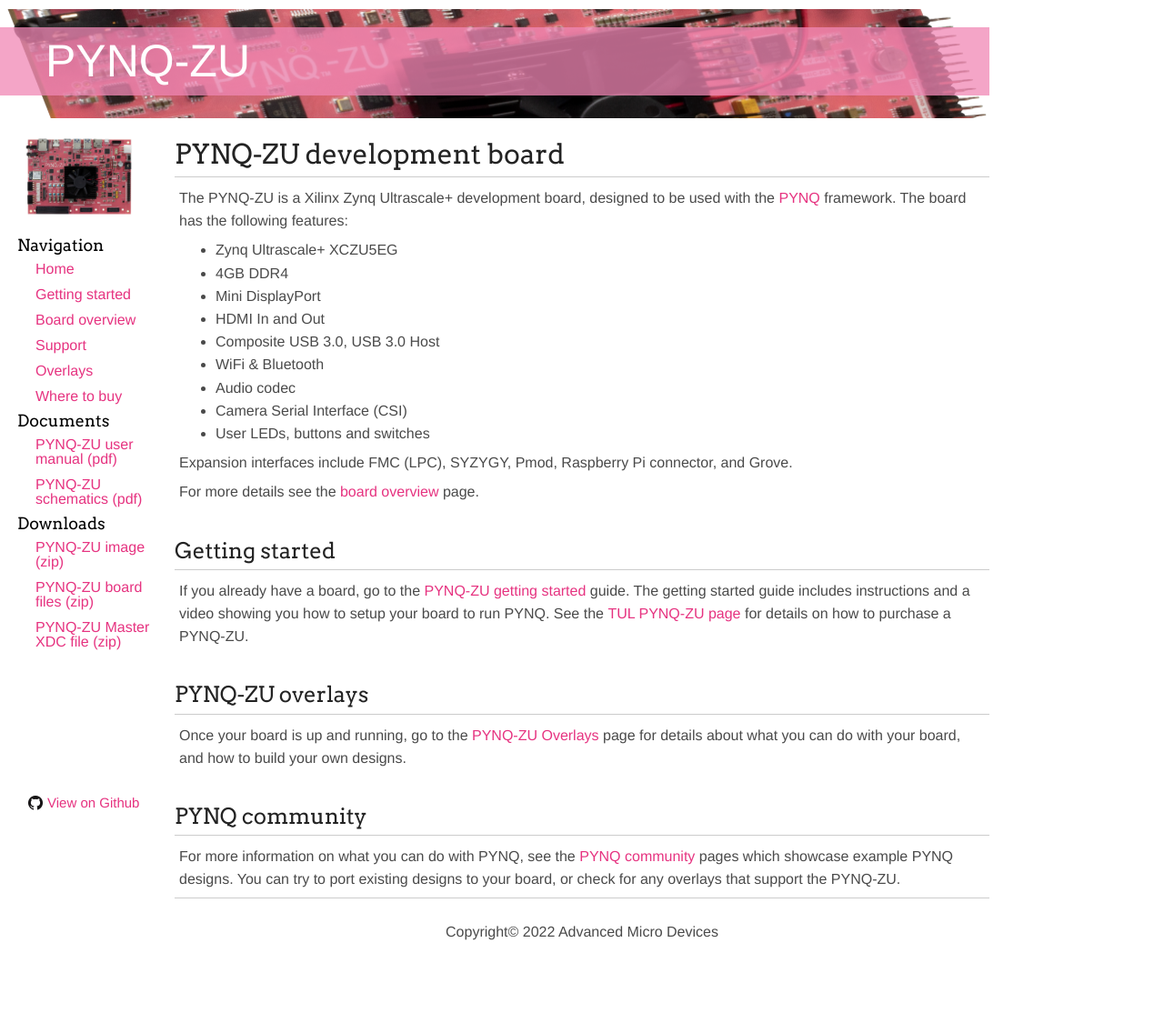
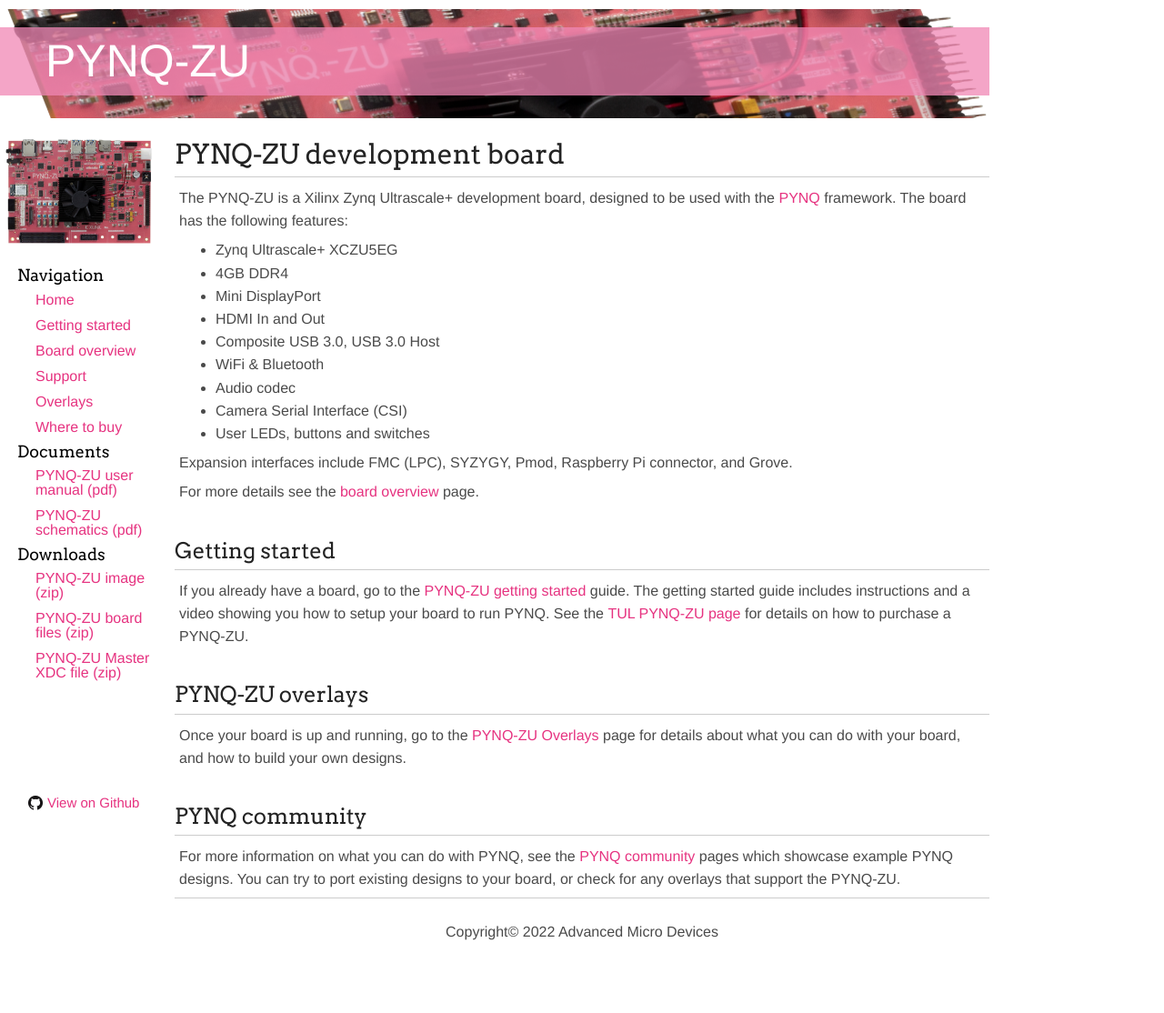
Before and after one commit to Xilinx/PYNQ-ZU, a Jekyll site: the page built from docs/index.md, in a window 1280 px wide. Shown: the whole page at 91% size. Built offline with Jekyll 4.4.1, drawn with Linux system fonts in a browser that asks for light colours; nearby versions of some CDN libraries; our own code applies the rules of GitHub Pages for plain Markdown files.

Commit message:
Update jekyll-theme-minimal.scss

```diff
--- a/docs/_sass/jekyll-theme-minimal.scss
+++ b/docs/_sass/jekyll-theme-minimal.scss
@@ -347,7 +347,7 @@
     }
     img.logoimg {
         display: block;
-        width: 120px;
+        width: 100%;
         margin-left: auto;
         margin-right: auto;
     }
@@ -501,7 +501,7 @@
     }
     img.logoimg {
         display: block;
-        width: 120px;
+        width: 100%;
         margin-left: auto;
         margin-right: auto;
     }
```
